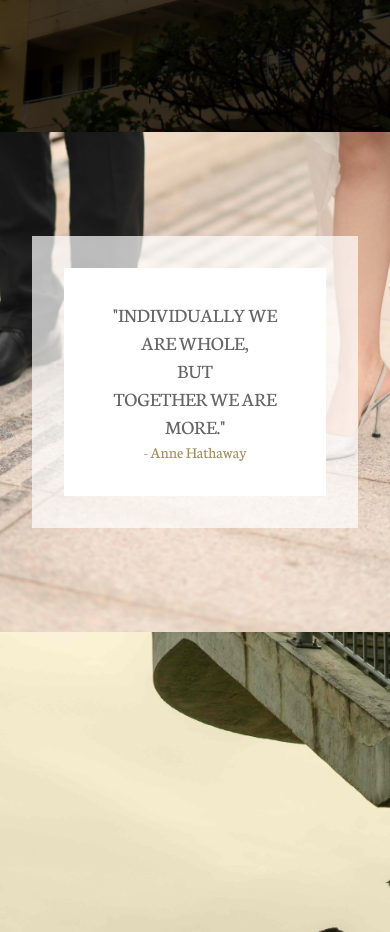
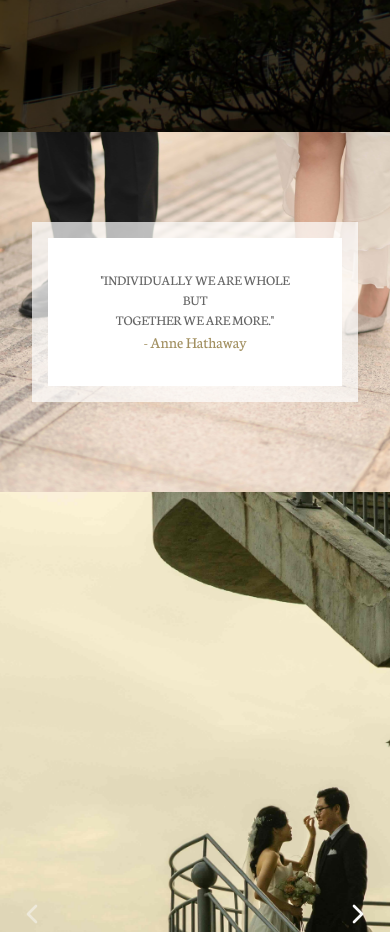
Before and after one commit to dtran2108/wedding, a Next.js app: page / in a window 390 px wide. Shown: the part 1600-2532 px from the top of the page. Built offline with nearby package versions, Linux system fonts and the light colour scheme; a web font is replaced by a local one.

Commit message:
Fix the quote sizing

```diff
--- a/components/Quote.tsx
+++ b/components/Quote.tsx
@@ -6,7 +6,7 @@ const neuton = Neuton({ subsets: ['latin'], weight: '400' })
 export default function Quote() {
   return (
     <div
-      className='relative w-full min-h-[500px] flex items-center justify-center p-8'
+      className='relative w-full min-h-[360px] md:min-h-[600px] flex items-center justify-center p-8'
       style={{
         backgroundImage: "url('/images/NAU_1755.jpeg')",
         backgroundSize: 'cover',
@@ -14,11 +14,11 @@ export default function Quote() {
       }}
     >
       <div className='bg-white/70 w-full md:w-7/12 flex items-center justify-center'>
-        <div className='bg-white m-8 flex flex-col items-center justify-center p-8 w-full'>
+        <div className='bg-white m-4 md:m-8 flex flex-col items-center justify-center p-8 w-full'>
           <h2
-            className={cn(neuton.className, 'text-xl text-[#666] text-center')}
+            className={cn(neuton.className, 'text-sm md:text-2xl text-[#666] text-center')}
           >
-            &quot;INDIVIDUALLY WE ARE WHOLE,
+            &quot;INDIVIDUALLY WE ARE WHOLE
             <br /> BUT
             <br /> TOGETHER WE ARE MORE.&quot;
           </h2>
```
